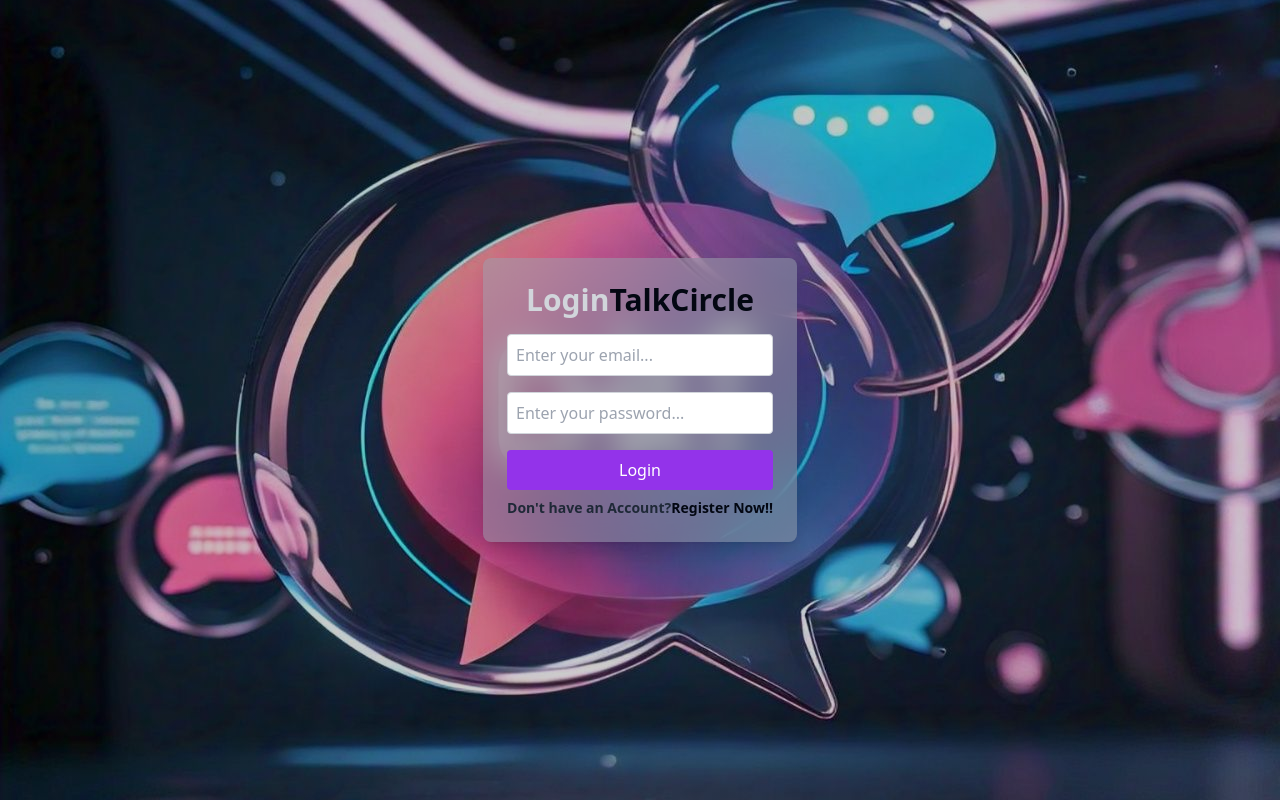
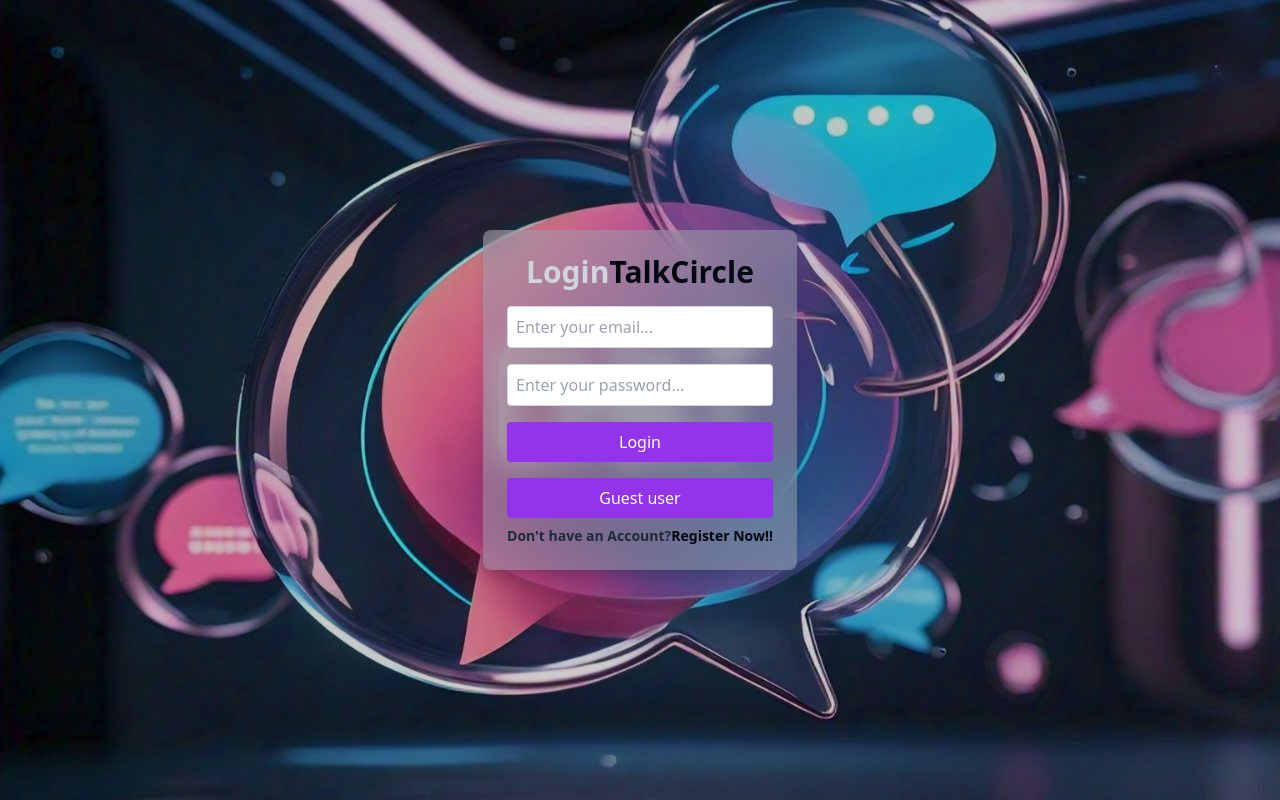
Before and after one commit to Supriya06-code/Real_Time_Chat_App, a React (Vite) app in the folder frontend/vite-project/: page / in a window 1280 px wide. Built offline with nearby package versions, Linux system fonts and the light colour scheme.

Commit message:
guest user added

```diff
--- a/frontend/vite-project/src/login/Login.jsx
+++ b/frontend/vite-project/src/login/Login.jsx
@@ -25,6 +25,12 @@ const Login = () => {
           >
             Login
           </button>
+          <button
+            type='submit'
+            className='w-full p-2 rounded bg-purple-600 text-white hover:bg-blue-700 transition duration-300'
+          >
+            Guest user
+          </button>
         </form>
         <div className='pt-2'>
 <p className='text-sm font-semibold text-gray-800'>Don't have an Account?<Link to={'/signup'}><span className='text-gray-950'>Register Now!!</span> </Link></p>
```
